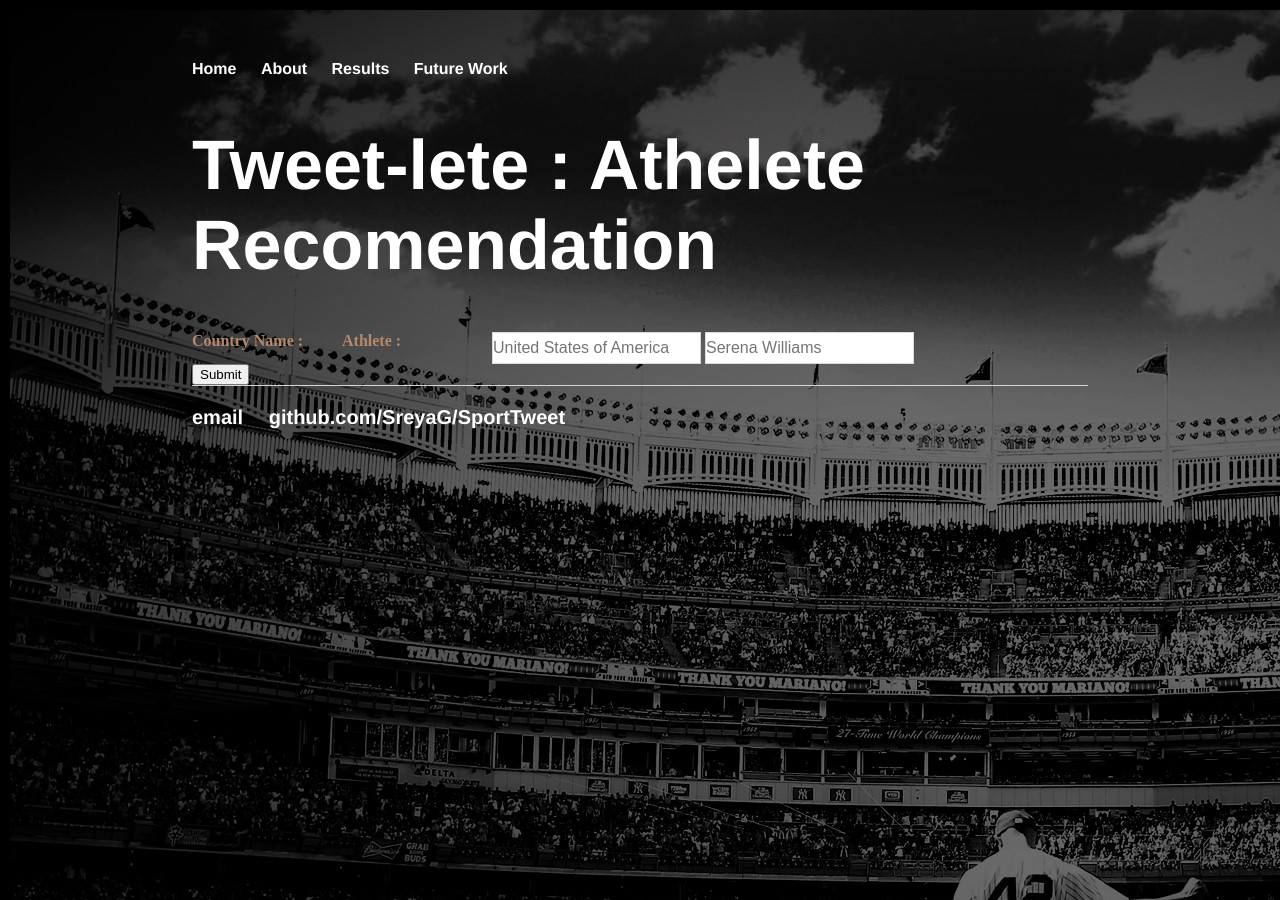
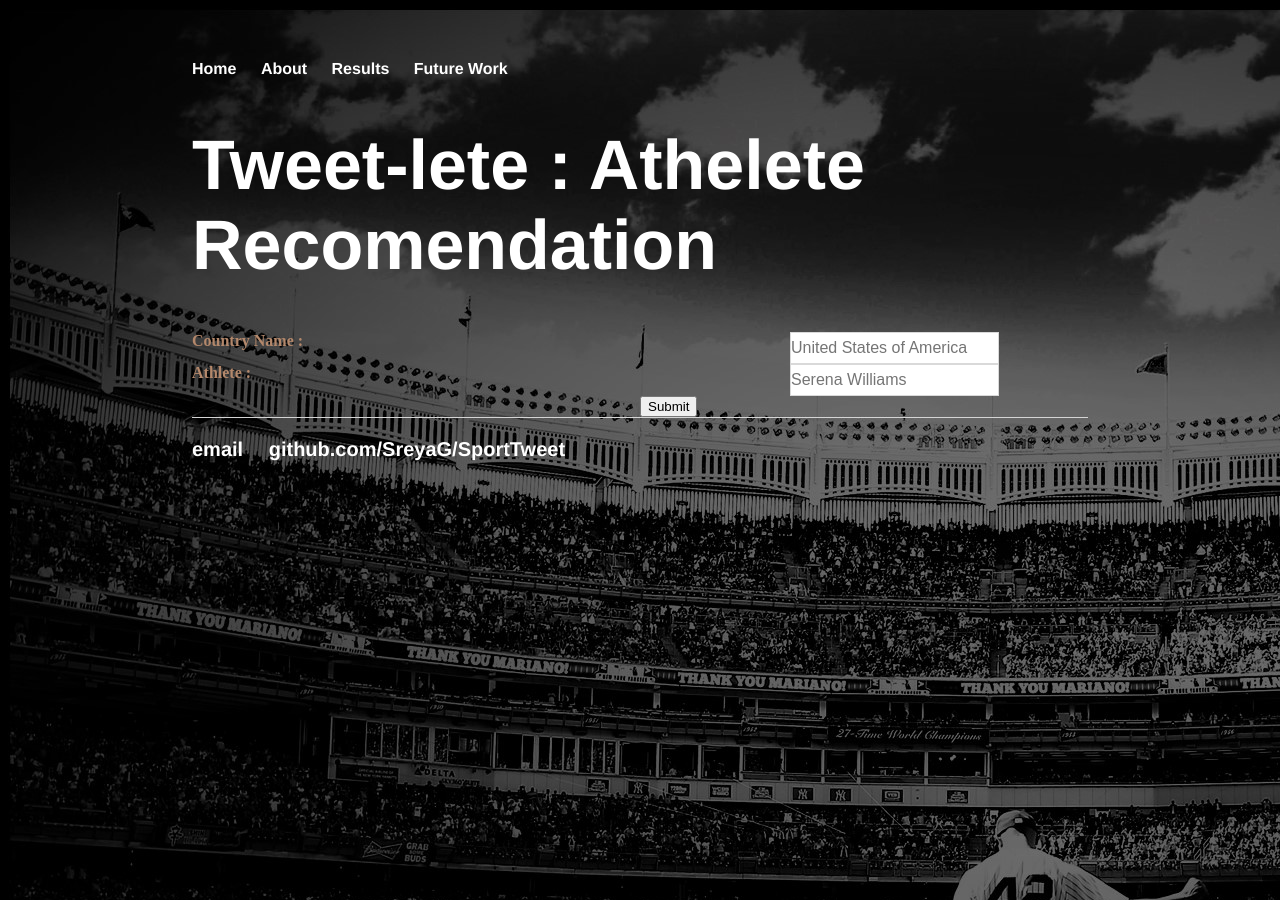
Before and after one commit to SreyaG/SportTweet, a Jekyll site: the page built from index.html, in a window 1280 px wide. Built offline with Jekyll 4.4.1, drawn with Linux system fonts in a browser that asks for light colours.

Commit message:
Update index.html

```diff
--- a/index.html
+++ b/index.html
@@ -5,9 +5,9 @@ title: Twitter Athlete
 <div class="blurb">
 	<h1><b>Tweet-lete : Athelete Recomendation</b></h1>
 	<form action="/action_page.php">
-  	<label for="country"> Country Name </label> <input type="text" id="country" name="country" placeholder="United States of America">
-  	<label for="athlete"> Athlete </label> <input type="text" id="athelete" name="athlete" placeholder="Serena Williams"><br>
-  	<input type="submit" value="Submit">
+  	<label for="country"> Country Name </label> <input type="text" id="country" name="country" placeholder="United States of America" style="margin-left: 50%">
+  	<label for="athlete"> Athlete </label> <input type="text" id="athelete" name="athlete" placeholder="Serena Williams" style="margin-left: 50%"><br>
+  	<input type="submit" value="Submit" style="margin-left: 50%">
 	</form>
 	<!--<h3>Mining Sentiment from Twitter Data to Observe the Role of Gender in Opinions about Athletes</h3>
 	<p> Social media has been a boon to data analysts, allowing data scientists to directly collect data from individuals.
```
